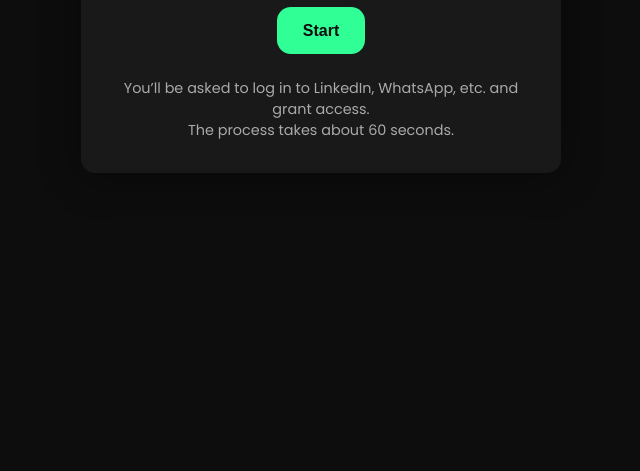
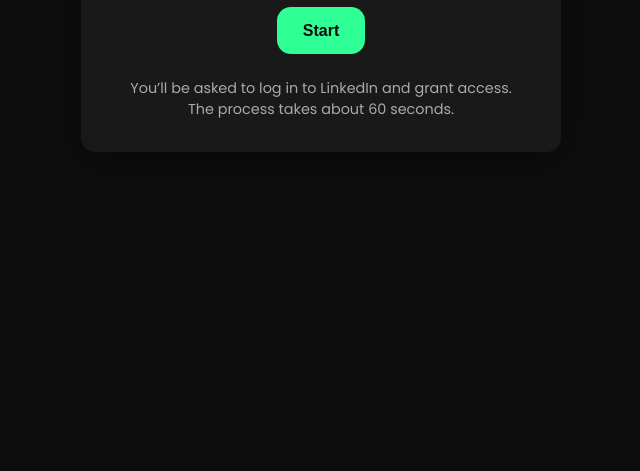
Before and after one commit to williammb1/link-account, a plain HTML site: page home.html in a window 1280 px wide. Shown: the part 329-800 px from the top of the page, without its empty margins (319-959 px from the left). Drawn offline with Linux system fonts and the light colour scheme.

Commit message:
Update home.html

```diff
--- a/home.html
+++ b/home.html
@@ -31,7 +31,6 @@
     img#logo{
       width:180px;
       margin-bottom:3rem;
-      filter:drop-shadow(0 0 10px rgba(48,255,150,.4));
     }
     .card{
       width:100%;
@@ -84,7 +83,7 @@
     <h1>Connect your account</h1>
 
     <button id="connect">Start</button>
-    <p class="msg" id="msg">You’ll be asked to log in to LinkedIn, WhatsApp, etc. and grant access.<br>
+    <p class="msg" id="msg">You’ll be asked to log in to LinkedIn and grant access.<br>
       The process takes about 60 seconds.</p>
 
     <!-- iframe will be inserted here -->
```
